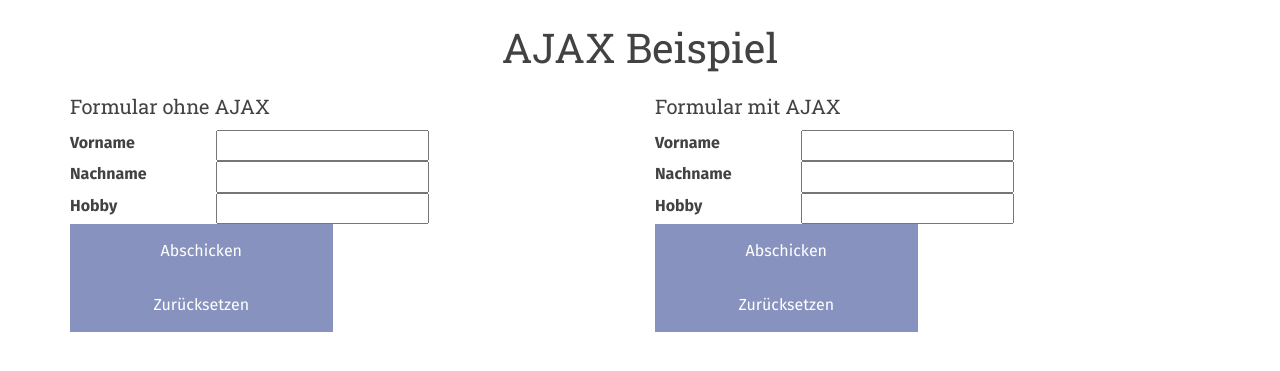
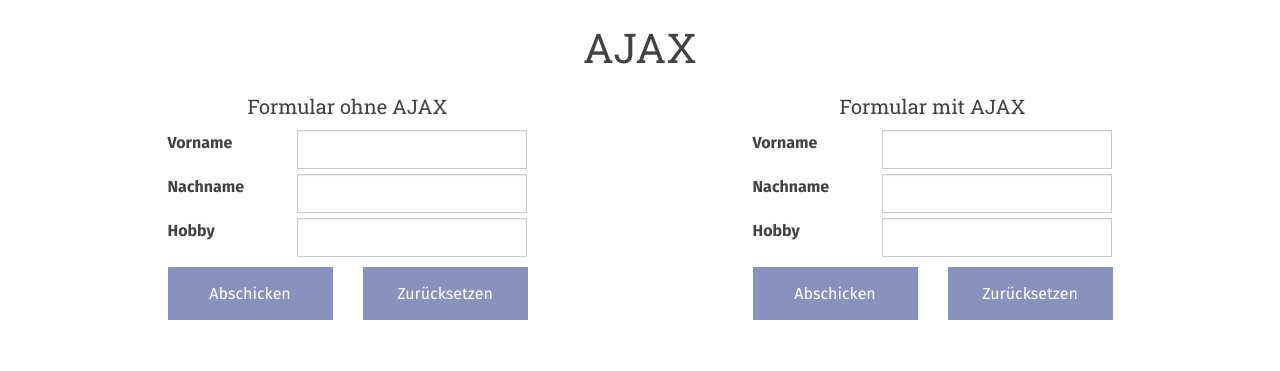
Before and after one commit to paulbrgmr/Schule, a PHP site: page /Dateiname/form/ajax-form.php in a window 1280 px wide. Shown: the part 70-441 px from the top of the page. Run offline with PHP 8.4, Linux system fonts and the light colour scheme.

Commit message:
Leitfaden: Content & Styling Anpassungen

```diff
--- a/leitfaden/_resources/scss/style.scss
+++ b/leitfaden/_resources/scss/style.scss
@@ -176,13 +176,14 @@ main {
 .info-wrapper-inner {
     background-color: #F1F1F1;
     padding: 15px;
-    box-shadow: 0px 2px 10px 0px rgba(0,0,0,0.15);
-    box-shadow: 0px 2px 5px 0px rgba(0,0,0,0.2);
+    // box-shadow: 0px 2px 10px 0px rgba(0,0,0,0.15);
+    // box-shadow: 0px 2px 5px 0px rgba(0,0,0,0.2);
     .code-wrapper {
         background-color: $body-bg;
         border-left: 3px solid $brand-primary;
         padding: 10px;
-        margin-bottom: 15px;
+        margin-top: 10px;
+        margin-bottom: 10px;
         code {
             background-color: transparent;
             span {
--- a/leitfaden/form/ajax-form.php
+++ b/leitfaden/form/ajax-form.php
@@ -3,41 +3,47 @@
 ?>
 
 <div class="container">
-    <h1 class="text-center">AJAX Beispiel</h1>
+    <h1 class="text-center">AJAX</h1>
     <div class="row">
         <div class="col-sm-6">
-            <h4>Formular ohne AJAX</h4>
+            <h4 class="text-center">Formular ohne AJAX</h4>
             <form method="post" action="ajax-form-action.php" target="_blank">
                 <div class="row">
-                    <div class="col-xs-12">
+                    <div class="col-xs-offset-2 col-xs-8">
                         <div class="row">
-                            <div class="col-xs-3">
+                            <div class="col-xs-4">
                                 <label for="vorname">Vorname</label>
                             </div>
-                            <div class="col-xs-9">
-                                <input type="text" name="vorname" id="vorname">
-                            </div>
-                            <div class="col-xs-3">
-                                <label for="nachname">Nachname</label>
-                            </div>
-                            <div class="col-xs-9">
-                                <input type="text" name="nachname" id="nachname">
-                            </div>
-                            <div class="col-xs-3">
-                                <label for="hobby">Hobby</label>
-                            </div>
-                            <div class="col-xs-9">
-                                <input type="text" name="hobby" id="hobby">
+                            <div class="col-xs-8">
+                                <input type="text" class="form-control" name="vorname" id="vorname">
                             </div>
                         </div>
                     </div>
-                    <div class="col-xs-12">
+                    <div class="col-xs-offset-2 col-xs-8 mts">
                         <div class="row">
+                            <div class="col-xs-4">
+                                <label for="nachname">Nachname</label>
+                            </div>
+                            <div class="col-xs-8">
+                                <input type="text" class="form-control" name="nachname" id="nachname">
+                            </div>
+                        </div>
+                    </div>
+                    <div class="col-xs-offset-2 col-xs-8 mts">
+                        <div class="row">
+                            <div class="col-xs-4">
+                                <label for="hobby">Hobby</label>
+                            </div>
+                            <div class="col-xs-8">
+                                <input type="text" class="form-control" name="hobby" id="hobby">
+                            </div>
+                        </div>
+                    </div>
+                    <div class="col-xs-offset-2 col-xs-8">
+                        <div class="row mtm">
                             <div class="col-xs-6">
                                 <button class="btn btn-primary btn-block" type="submit">Abschicken</button>
                             </div>
-                        </div>
-                        <div class="row">
                             <div class="col-xs-6">
                                 <button class="btn btn-primary btn-block" type="reset">
                                     Zurücksetzen
@@ -49,38 +55,44 @@
             </form>
         </div>
         <div class="col-sm-6">
-            <h4>Formular mit AJAX</h4>
+            <h4 class="text-center">Formular mit AJAX</h4>
             <form id="ajax-form" class="ajax-form" action="ajax-form-action-code.php">
                 <div class="row">
-                    <div class="col-xs-12">
+                    <div class="col-xs-offset-2 col-xs-8">
                         <div class="row">
-                            <div class="col-xs-3">
+                            <div class="col-xs-4">
                                 <label for="vorname">Vorname</label>
                             </div>
-                            <div class="col-xs-9">
-                                <input type="text" name="vorname" id="vorname">
-                            </div>
-                            <div class="col-xs-3">
-                                <label for="nachname">Nachname</label>
-                            </div>
-                            <div class="col-xs-9">
-                                <input type="text" name="nachname" id="nachname">
-                            </div>
-                            <div class="col-xs-3">
-                                <label for="hobby">Hobby</label>
-                            </div>
-                            <div class="col-xs-9">
-                                <input type="text" name="hobby" id="hobby" >
+                            <div class="col-xs-8">
+                                <input type="text" class="form-control" name="vorname" id="vorname">
                             </div>
                         </div>
                     </div>
-                    <div class="col-xs-12">
+                    <div class="col-xs-offset-2 col-xs-8 mts">
                         <div class="row">
+                            <div class="col-xs-4">
+                                <label for="nachname">Nachname</label>
+                            </div>
+                            <div class="col-xs-8">
+                                <input type="text" class="form-control" name="nachname" id="nachname">
+                            </div>
+                        </div>
+                    </div>
+                    <div class="col-xs-offset-2 col-xs-8 mts">
+                        <div class="row">
+                            <div class="col-xs-4">
+                                <label for="hobby">Hobby</label>
+                            </div>
+                            <div class="col-xs-8">
+                                <input type="text" class="form-control" name="hobby" id="hobby">
+                            </div>
+                        </div>
+                    </div>
+                    <div class="col-xs-offset-2 col-xs-8">
+                        <div class="row mtm">
                             <div class="col-xs-6">
                                 <button class="btn btn-primary btn-block" type="submit">Abschicken</button>
                             </div>
-                        </div>
-                        <div class="row">
                             <div class="col-xs-6">
                                 <button class="btn btn-primary btn-block" type="reset">
                                     Zurücksetzen
--- a/leitfaden/formular.php
+++ b/leitfaden/formular.php
@@ -70,7 +70,7 @@
         <div class="row">
             <div class="col-xs-12 col-sm-6">
                 <div class="info-wrapper-inner">
-                    <label for="Vorname">Vorname:</label>
+                    <label for="Vorname" class="mrm">Vorname:</label>
                     <input id="Vorname" type="text" placeholder="Vorname" name="Vorname">
                     <div class="code-wrapper">
                         <?php
--- a/leitfaden/sql.php
+++ b/leitfaden/sql.php
@@ -129,7 +129,7 @@ Hier ein kleiner Überblick:</p>
                                 <img src="_resources/img/sql/database/db-overview.png" class="img-responsive">
                             </a>
                             <a href="_resources/img/sql/database/db-create.png" data-lightbox="image-1" data-title="">
-                                <img src="_resources/img/sql/database/db-create.png" class="img-responsive">
+                                <img src="_resources/img/sql/database/db-create.png" class="img-responsive mtl">
                             </a>
                         </div>
                         <div class="col-xs-12 col-sm-6">
```
Also changed, not shown: leitfaden/form/post-get.php (+16 -14 lines), leitfaden/_resources/css/style.min.css, 1 other file.
